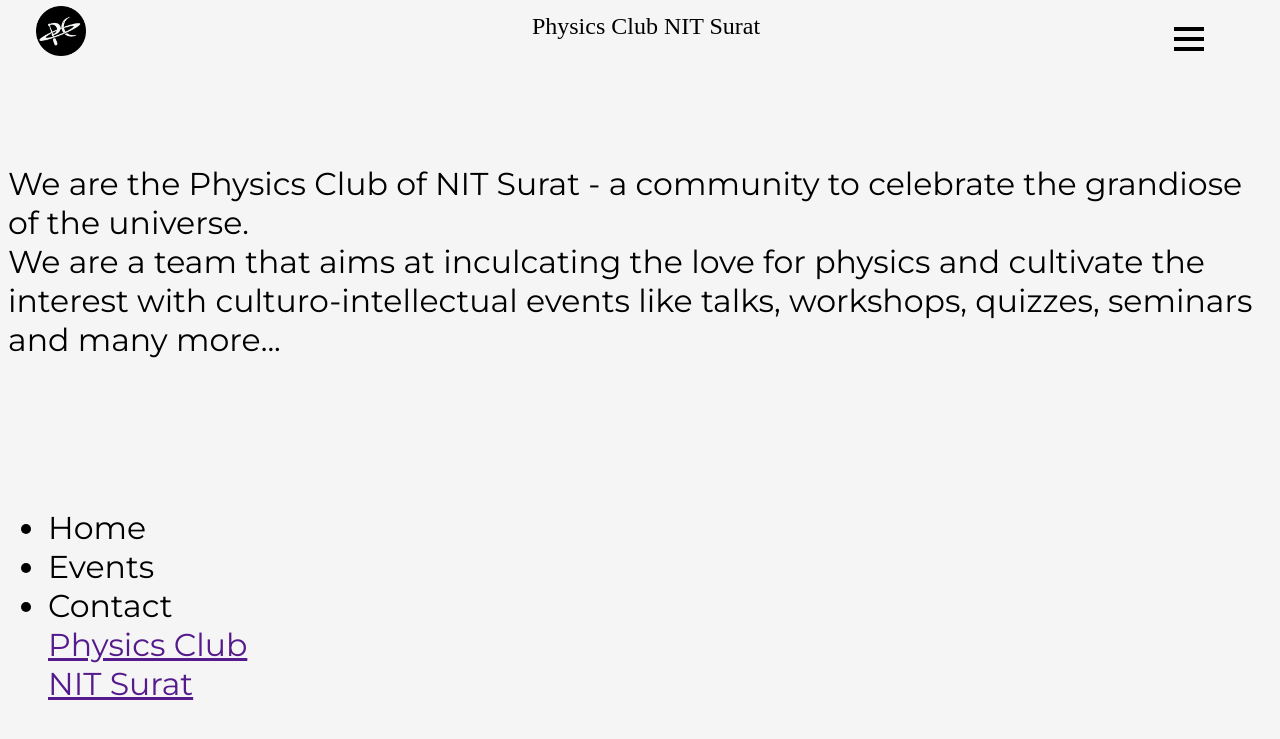
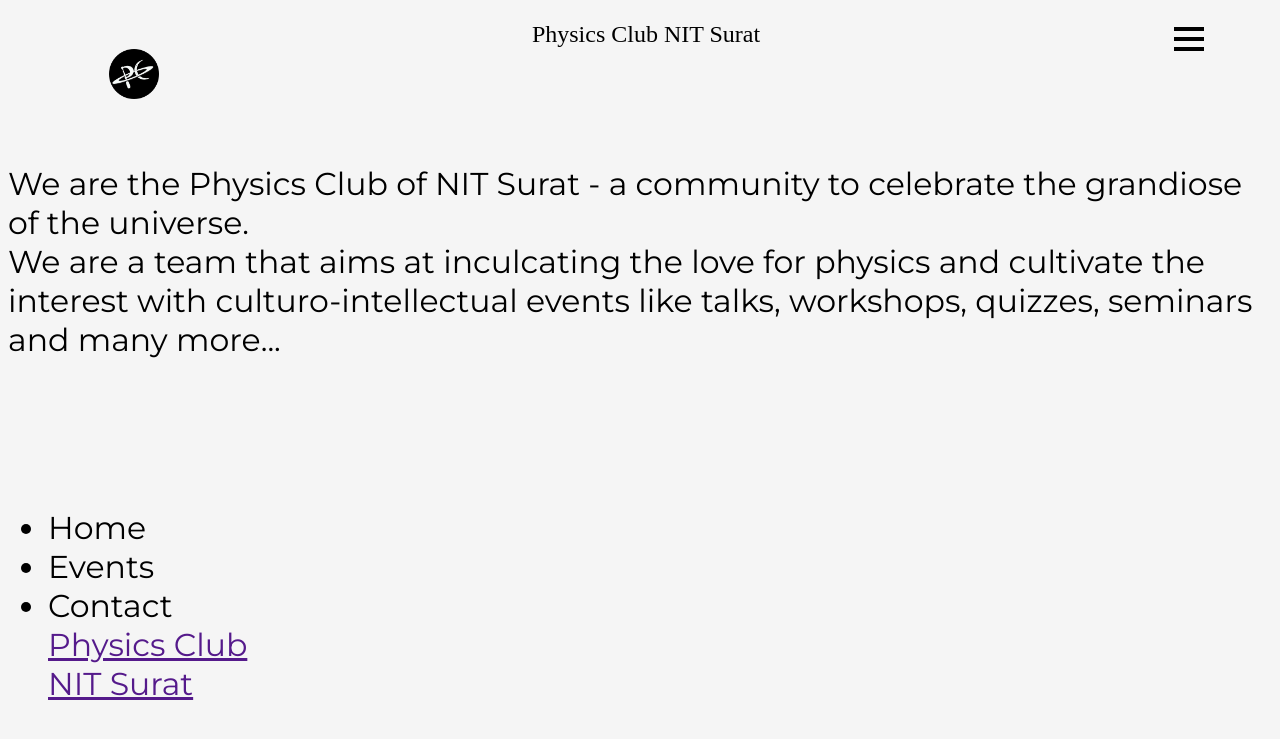
Before and after one commit to adithyarao3103/Physics-Club-Website-Trial, a Jekyll site: the page index.html, which Jekyll copies as it is, in a window 1280 px wide. Shown: the top 739 px of the page. Built offline with Jekyll 4.4.1, drawn with Linux system fonts in a browser that asks for light colours; some web fonts are replaced.

Commit message:
Update fixed.css

```diff
--- a/assets/css/fixed.css
+++ b/assets/css/fixed.css
@@ -92,7 +92,8 @@
 	justify-content: flex-start;
 	background-color: transparent;
 	position: relative;
-	left: 30px;
+	left: 60px;
+	padding: 10%;
 }
 
 .pc{
```
